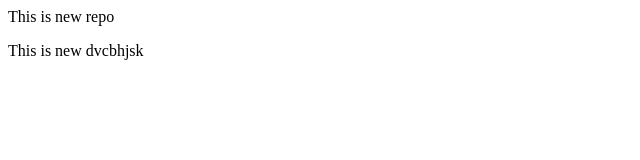
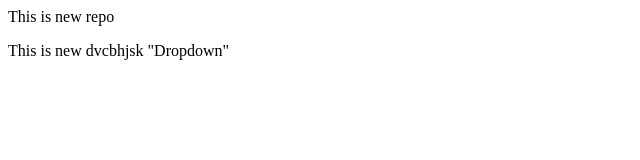
Before and after one commit to ThaBoringMan/LocalRepo, a plain HTML site: page index.html in a window 1280 px wide. Shown: the full height of the page, 0-640 px from the left. Drawn offline with Linux system fonts and the light colour scheme.

Commit message:
add new dropa

```diff
--- a/index.html
+++ b/index.html
@@ -1,2 +1,2 @@
 <p>This is new repo</p>
-<p>This is new dvcbhjsk</p>
+<p>This is new dvcbhjsk "Dropdown"</p>
```
